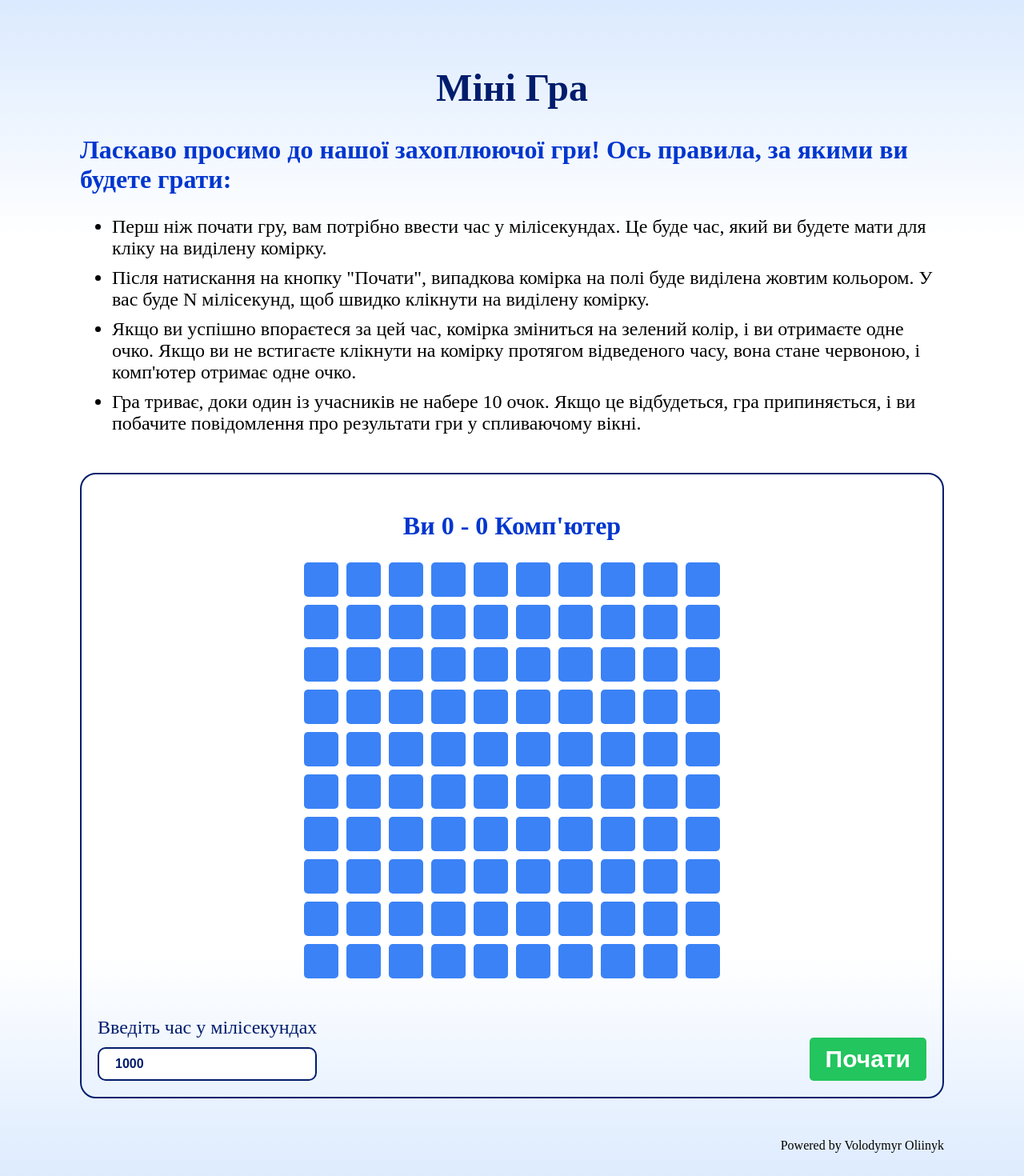
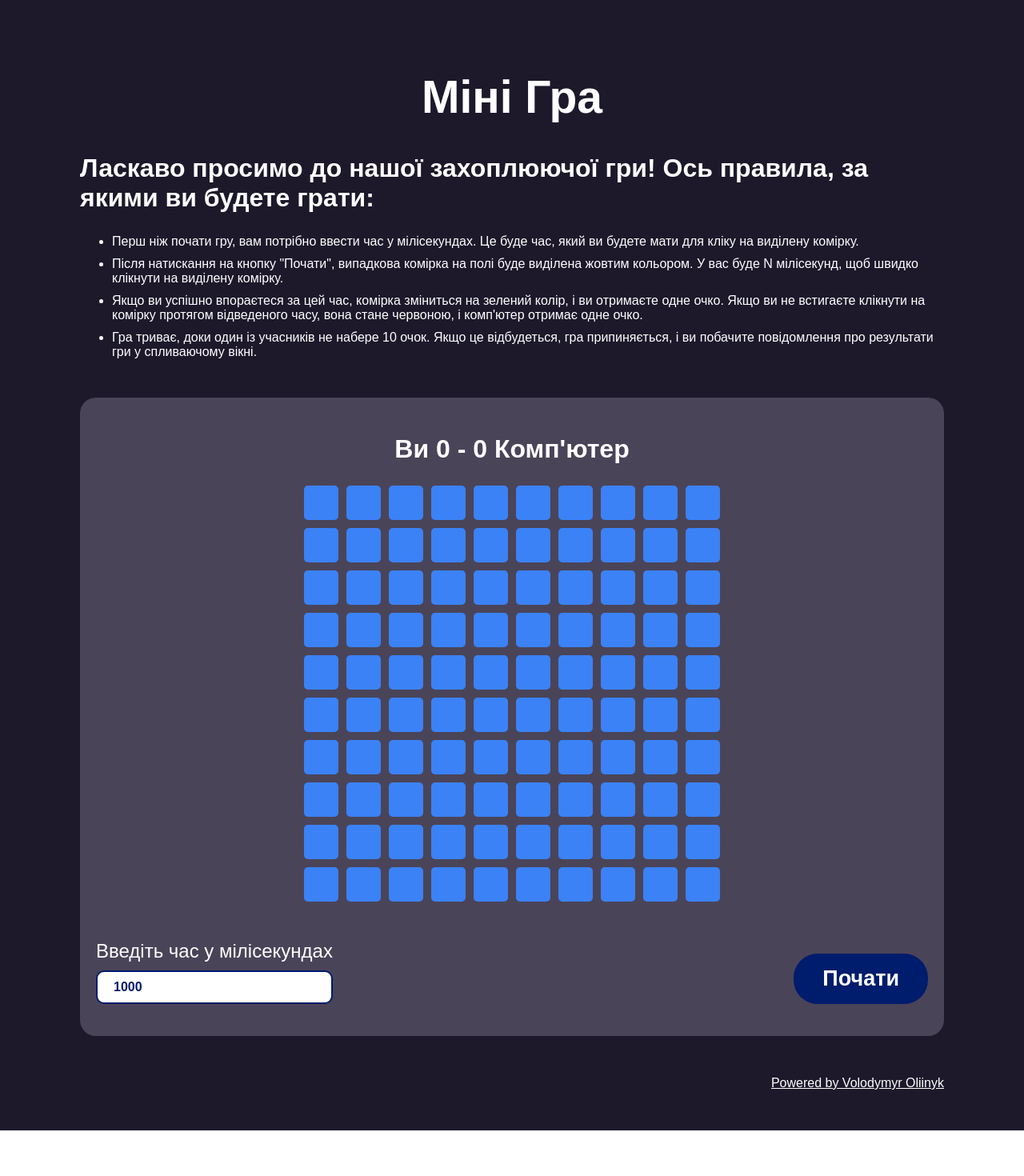
Before and after one commit to vvoliinyk/game-comparus, an Angular app: page / in a window 1280 px wide. Shown: the top 1470 px of the page at 80% size. After the commit the page ends 1413 px from the top, so only its background shows below. Built offline with nearby package versions, Linux system fonts and the light colour scheme.

Commit message:
chore: redesign

```diff
--- a/src/app/app.component.css
+++ b/src/app/app.component.css
@@ -1,15 +1,9 @@
 .container {
   padding: 50px 100px;
   min-height: 100vh;
-  box-sizing: border-box;
   position: relative;
-  background-image: linear-gradient(
-    0deg,
-    rgb(219 234 254) 0%,
-    white 20%,
-    white 80%,
-    rgb(219 234 254) 100%
-  );
+  background-color: #1d192b;
+  font-family: sans-serif;
 }
 
 .container__main {
@@ -25,14 +19,18 @@
   text-align: right;
 }
 
+.container__footer a {
+  color: #fff;
+}
+
 .title {
-  font-size: 48px;
+  font-size: 57px;
   text-align: center;
-  color: #001c6c;
+  color: #fff;
 }
 
 .rules__title {
-  color: #0036cf;
+  color: #fff;
   font-size: 32px;
 }
 
@@ -40,7 +38,8 @@
   display: flex;
   flex-direction: column;
   row-gap: 10px;
-  font-size: 24px;
+  font-size: 16px;
+  color: #fff;
 }
 
 @media (max-width: 680px) {
--- a/src/app/app.component.html
+++ b/src/app/app.component.html
@@ -36,6 +36,10 @@
   <div class="container__main">
     <app-field [winScore]="winScore"></app-field>
   </div>
-  <div class="container__footer">Powered by Volodymyr Oliinyk</div>
+  <div class="container__footer">
+    <a href="https://www.linkedin.com/in/vladimyr-oleynik" target="_blank">
+      Powered by Volodymyr Oliinyk
+    </a>
+  </div>
   <app-dialog></app-dialog>
 </div>
--- a/src/app/dialog/dialog.component.css
+++ b/src/app/dialog/dialog.component.css
@@ -1,22 +1,40 @@
+.wrapper {
+  position: fixed;
+  inset: 0;
+  background-color: #00000080;
+  display: flex;
+  align-items: center;
+  justify-content: center;
+  padding: 40px;
+}
+
+.backdrop {
+  position: absolute;
+  cursor: pointer;
+  inset: 0;
+  background-color: rgba(0, 0, 0, 0.5);
+}
+
 .dialog {
-  margin: 200px 100px 0;
-  border: 0;
   border-radius: 20px;
-  padding: 100px;
   position: relative;
-  background-color: #fff;
+  background-color: #4a4458;
+  display: flex;
+  align-items: center;
+  justify-content: center;
+  padding: 60px;
 }
 
 .dialog__message {
   text-align: center;
-  color: #0036cf;
+  color: #fff;
   font-size: 32px;
 }
 
 .dialog__close {
   position: absolute;
-  top: 24px;
-  right: 24px;
+  top: 20px;
+  right: 20px;
   border: 0;
   border-radius: 50%;
   width: 32px;
@@ -24,14 +42,21 @@
   cursor: pointer;
   font-size: 24px;
   transform: rotate(45deg);
+  background-color: #e8def8;
 }
 
-.wrapper {
-  position: absolute;
-  top: 0;
-  left: 0;
-  z-index: 10;
-  width: 100%;
-  height: 100%;
-  background-color: rgba(0, 0, 0, 0.5);
+.dialog__close:hover {
+  opacity: 0.75;
 }
+
+@media (max-width: 768px) {
+  .dialog__message {
+    padding: 0 90px;
+  }
+}
+
+@media (max-width: 580px) {
+  .dialog__message {
+    padding: 0 10px;
+  }
+}
--- a/src/app/dialog/dialog.component.html
+++ b/src/app/dialog/dialog.component.html
@@ -1,6 +1,18 @@
-<div class="wrapper" *ngIf="dialog.isOpen">
+<div
+  class="wrapper"
+  *ngIf="dialog.isOpen"
+>
+  <div
+    (click)="dialog.close()"
+    class="backdrop"
+  ></div>
   <div class="dialog">
-    <button (click)="dialog.close()" class="dialog__close">+</button>
+    <button
+      (click)="dialog.close()"
+      class="dialog__close"
+    >
+      +
+    </button>
     <h2 class="dialog__message">
       {{ dialog.content }}
     </h2>
--- a/src/app/field/components/button/button.component.css
+++ b/src/app/field/components/button/button.component.css
@@ -1,9 +1,8 @@
 .button {
-  margin-top: 26px;
   border: none;
-  border-radius: 5px;
-  padding: 10px 20px;
-  background-color: #22c55e;
+  border-radius: 30px;
+  padding: 16px 36px;
+  background-color: #001c6c;
   cursor: pointer;
 }
 
@@ -17,7 +16,7 @@
 }
 
 .button__text {
-  font-size: 30px;
+  font-size: 27px;
   color: #fff;
   font-weight: bold;
 }
--- a/src/app/field/components/input/input.component.css
+++ b/src/app/field/components/input/input.component.css
@@ -1,12 +1,13 @@
 .input-wrapper {
   display: flex;
-  gap: 11px;
+  gap: 10px;
   flex-direction: column;
+  position: relative;
 }
 
 .input-label {
   font-size: 24px;
-  color: #001c6c;
+  color: #fff;
 }
 
 .input {
@@ -23,7 +24,10 @@
 }
 
 .input-error {
-  color: #dc2626;
+  position: absolute;
+  bottom: -10px;
+  transform: translateY(100%);
+  color: #F2B8B5;
   font-weight: bold;
 }
 
--- a/src/app/field/field.component.css
+++ b/src/app/field/field.component.css
@@ -3,14 +3,14 @@
 }
 
 .container {
-  border: 2px solid #001c6c;
-  padding: 20px;
+  background-color: #4A4458;
+  padding: 20px 20px 40px;
   border-radius: 20px;
 }
 
 .container__scores {
   text-align: center;
-  color: #0036cf;
+  color: #fff;
   font-size: 32px;
 }
 
@@ -18,6 +18,7 @@
   margin-top: 48px;
   display: flex;
   justify-content: space-between;
+  align-items: flex-end;
 }
 
 .field {
```
